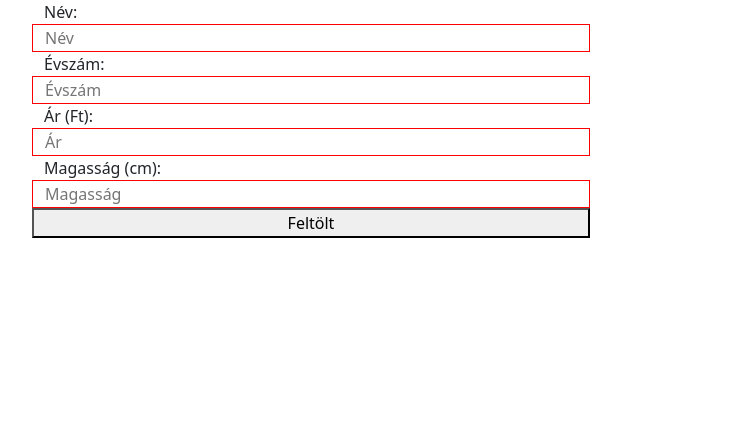
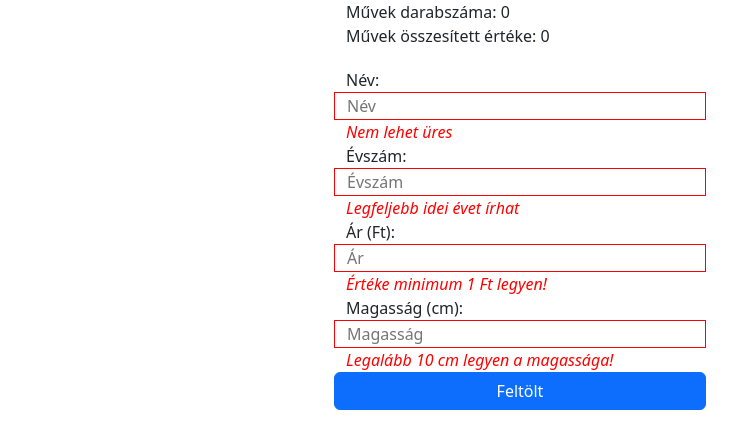
Before and after one commit to SBalint2002/Szobor-TypeScript, a website with bundled scripts: page index.html in a window 1280 px wide. Both pictures are taken after a click on the button "Feltölt". Shown: the whole page, without its empty margins (38-775 px from the left). Built offline with nearby package versions, Linux system fonts and the light colour scheme.

Commit message:
Hiba jellege

```diff
--- a/index.html
+++ b/index.html
@@ -11,26 +11,41 @@
     <script src="https://cdn.jsdelivr.net/npm/bootstrap@5.2.2/dist/js/bootstrap.bundle.min.js" integrity="sha384-OERcA2EqjJCMA+/3y+gxIOqMEjwtxJY7qPCqsdltbNJuaOe923+mo//f6V8Qbsw3" crossorigin="anonymous"></script>
 </head>
 <body>
-    <div class="container">
+    <div class="container row">
+        <div class="col-4 col-sm-4 col-md-4 col-lg-4"></div>
+        <div class="col-4 col-sm-4 col-md-4 col-lg-4">
+            <div class="row" id="felso">
+                <label id="darabszam">Művek darabszáma: 0</label>
+                <label id="osszertek">Művek összesített értéke: 0</label>
+            </div>
+            <div class="form-group">
                 <div class="row">
                     <label>Név:</label>
                     <input form-control type="text" id="nevinput" placeholder="Név">
+                    <label id="nevhiba"></label>
                 </div>
                 <div class="row">
                     <label>Évszám:</label>
                     <input form-control type="number" id="evszaminput" placeholder="Évszám">
+                    <label id="evhiba"></label>
                 </div>
                 <div class="row">
                     <label>Ár (Ft):</label>
                     <input form-control type="number" id="arinput" placeholder="Ár">
+                    <label id="arhiba"></label>
                 </div>
                 <div class="row">
                     <label>Magasság (cm):</label>
                     <input form-control type="number" id="magassaginput" placeholder="Magasság">
+                    <label id="magassaghiba"></label>
                 </div>
                 <div class="row">
-            <button form-control id="gomb">Feltölt</button>
+                    <br>
+                    <button form-control id="gomb" class="btn btn-primary">Feltölt</button>
                 </div>
+            </div>
+        </div>
+        <div class="col-4 col-sm-4 col-md-4 col-lg-4"></div>
     </div>
 </body>
 </html>
--- a/src/index.js
+++ b/src/index.js
@@ -1,7 +1,7 @@
 "use strict";
 Object.defineProperty(exports, "__esModule", { value: true });
 const Statue_1 = require("./Statue");
-let nevPattern = /^[aA-zZ, ]{1,}$/;
+let nevPattern = /^[A-Za-z, ]{1,}$/;
 let szobrok = [];
 document.addEventListener('DOMContentLoaded', () => {
     var _a;
@@ -12,10 +12,17 @@ document.addEventListener('DOMContentLoaded', () => {
         if (nevPattern.test(cim.value)) {
             joAdat(cim);
             jocim = true;
+            document.getElementById('nevhiba').textContent = "";
         }
         else {
             rosszAdat(cim);
             jocim = false;
+            if (!cim.value) {
+                document.getElementById('nevhiba').textContent = "Nem lehet üres";
+            }
+            else {
+                document.getElementById('nevhiba').textContent = "Speciális karaktert vagy számot tartalmaz";
+            }
         }
         //Évszám ellenőrzés
         let joev = false;
@@ -23,10 +30,16 @@ document.addEventListener('DOMContentLoaded', () => {
         if (parseInt(ev.value) < 2023) {
             joAdat(ev);
             joev = true;
+            document.getElementById('evhiba').textContent = "";
         }
         else {
             rosszAdat(ev);
             joev = false;
+            if (ev.value = "") {
+                document.getElementById('evhiba').textContent = "Nem lehet üres";
+            }
+            else
+                document.getElementById('evhiba').textContent = "Legfeljebb idei évet írhat";
         }
         //Ár ellenőrzés
         let joar = false;
@@ -34,10 +47,12 @@ document.addEventListener('DOMContentLoaded', () => {
         if (parseInt(ar.value) > 0) {
             joAdat(ar);
             joar = true;
+            document.getElementById('arhiba').textContent = "";
         }
         else {
             rosszAdat(ar);
             joar = false;
+            document.getElementById('arhiba').textContent = "Értéke minimum 1 Ft legyen!";
         }
         //magasság ellenőrzés
         let jomagassag = false;
@@ -45,10 +60,12 @@ document.addEventListener('DOMContentLoaded', () => {
         if (parseInt(magassag.value) > 9) {
             joAdat(magassag);
             jomagassag = true;
+            document.getElementById('magassaghiba').textContent = "";
         }
         else {
             rosszAdat(magassag);
             jomagassag = false;
+            document.getElementById('magassaghiba').textContent = "Legalább 10 cm legyen a magassága!";
         }
         //Feltöltés + összesítés
         if (jocim && joev && joev && jomagassag) {
@@ -57,6 +74,12 @@ document.addEventListener('DOMContentLoaded', () => {
             ev.value = "";
             ar.value = "";
             magassag.value = "";
+            document.getElementById('darabszam').textContent = "Művek darabszáma: " + String(szobrok.length);
+            let osszar = 0;
+            for (let i = 0; i < szobrok.length; i++) {
+                osszar += szobrok[i].price;
+            }
+            document.getElementById('osszertek').textContent = "Művek összesített értéke: " + String(osszar) + " Ft";
         }
     });
     //rossz adat esetén piros border + ellenorzo
--- a/style.css
+++ b/style.css
@@ -1,3 +1,8 @@
-.row {
-    width: 50%;
+#felso {
+    margin-bottom: 20px;
 }
+
+#nevhiba, #evhiba, #arhiba, #magassaghiba {
+    color: red;
+    font-style: italic;
+}
```
Also changed, not shown: src/index.ts (+23 -1 lines), dist/main.js. Lines whose indentation alone changed are shown as unchanged.
